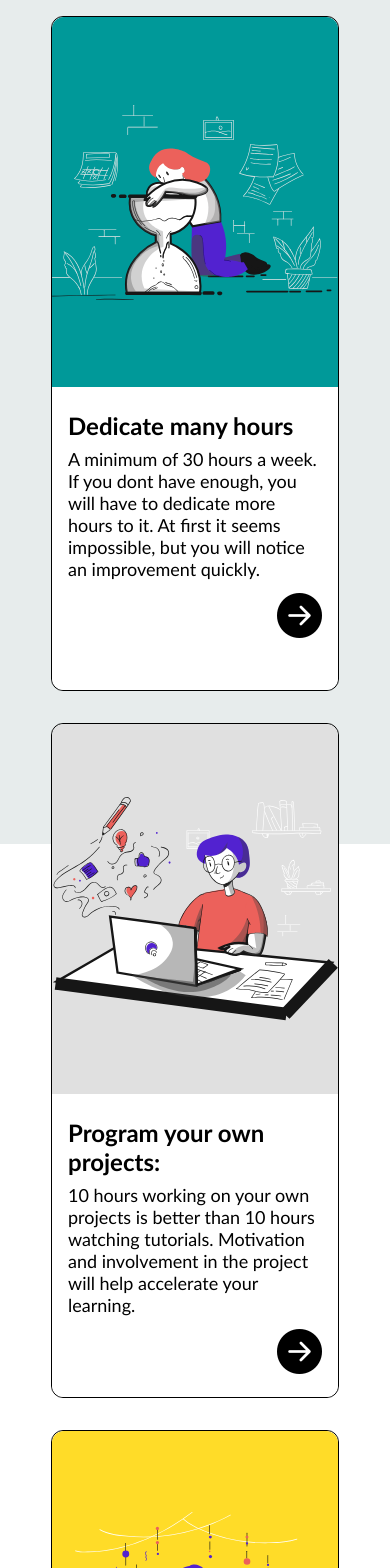
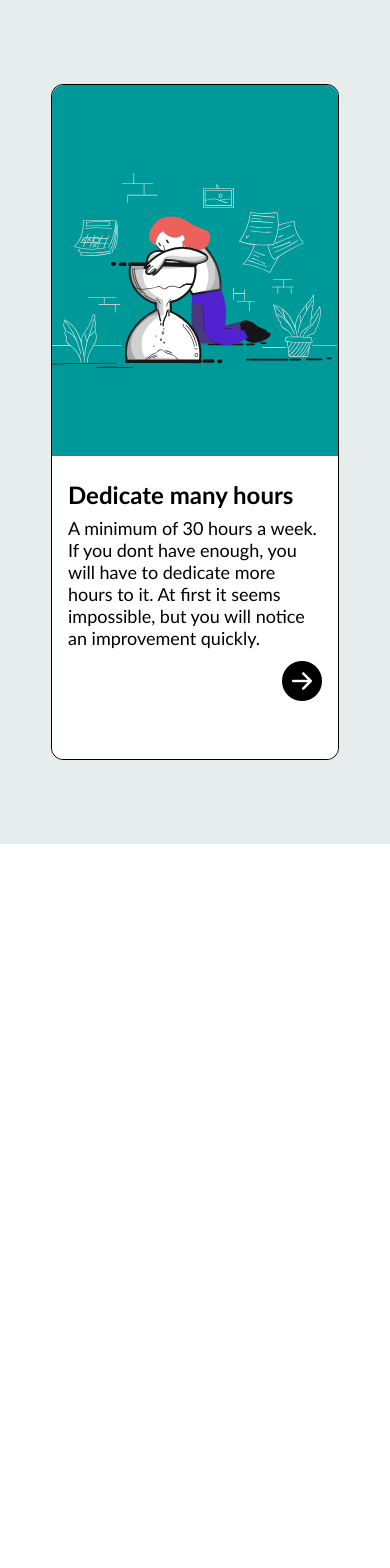
Before and after one commit to sofrayala/S5-Angular, an Angular app: page / in a window 390 px wide. Shown: the top 1568 px of the page. After the commit the page ends 844 px from the top, so only its background shows below. Built offline with nearby package versions, Linux system fonts and the light colour scheme.

Commit message:
Buttons dynamic logic added

```diff
--- a/src/app/components/scene/scene.component.html
+++ b/src/app/components/scene/scene.component.html
@@ -1,19 +1,36 @@
 <article>
-  <div *ngFor="let step of steps" class="card" style="width: 18rem">
+  <!-- *ngFor="let step of steps" -->
+  <div class="card" style="width: 18rem">
     <div
       id="img-div"
       class="card-img-top"
-      [ngStyle]="{ 'background-color': step.bgcolor }"
+      [ngStyle]="{ 'background-color': steps[currentStep].bgcolor }"
     >
-      <img [src]="step.image" alt="{{ step.title }}" />
+      <img
+        [src]="steps[currentStep].image"
+        alt="{{ steps[currentStep].title }}"
+      />
     </div>
     <div class="card-body">
-      <h5 class="card-title">{{ step.title }}</h5>
-      <p class="card-text">{{ step.description }}</p>
+      <h5 class="card-title">{{ steps[currentStep].title }}</h5>
+      <p class="card-text">{{ steps[currentStep].description }}</p>
 
-      <div id="button-div">
-        <i id="button-1" class="bi bi-arrow-right-circle-fill"></i>
-      </div>
+      <footer>
+        <div id="button-div">
+          <i
+            *ngIf="currentStep > 0"
+            id="button-left"
+            class="bi bi-arrow-left-circle-fill"
+            (click)="previousStep()"
+          ></i>
+          <i
+            *ngIf="currentStep < steps.length - 1"
+            id="button-right"
+            class="bi bi-arrow-right-circle-fill"
+            (click)="nextStep()"
+          ></i>
+        </div>
+      </footer>
     </div>
   </div>
 </article>
--- a/src/app/components/scene/scene.component.scss
+++ b/src/app/components/scene/scene.component.scss
@@ -41,17 +41,29 @@ article {
   font-weight: bold;
 }
 
+footer {
+  display: flex;
+  justify-content: space-evenly;
+}
+
 #button-div {
   margin: 3rem 0rem;
   display: flex;
+  width: 100%;
   justify-content: end;
-  width: 100%;
+  padding: 0;
 }
 
-#button-1 {
+#button-left,
+#button-right {
   height: 3rem;
   width: auto;
-  font-size: 45px;
+  font-size: 40px;
+  padding: 0;
+}
+
+#button-left {
+  margin-right: 0.5rem;
 }
 
 @media (max-width: 600px) {
@@ -63,7 +75,8 @@ article {
     margin: 0.5rem 0rem;
   }
 
-  #button-1 {
+  #button-left,
+  #button-right {
     height: 2rem;
   }
 }
--- a/src/app/components/scene/scene.component.ts
+++ b/src/app/components/scene/scene.component.ts
@@ -10,4 +10,17 @@ import { IStep } from '../../interface/i-step';
 })
 export class SceneComponent {
   @Input() steps: IStep[] = [];
+  currentStep: number = 0;
+
+  nextStep(): void {
+    if (this.currentStep < this.steps.length - 1) {
+      this.currentStep++;
+    }
+  }
+
+  previousStep(): void {
+    if (this.currentStep > 0) {
+      this.currentStep--;
+    }
+  }
 }
```
Also changed, not shown: 1 other file (tests, documents, lock files or other folders).
